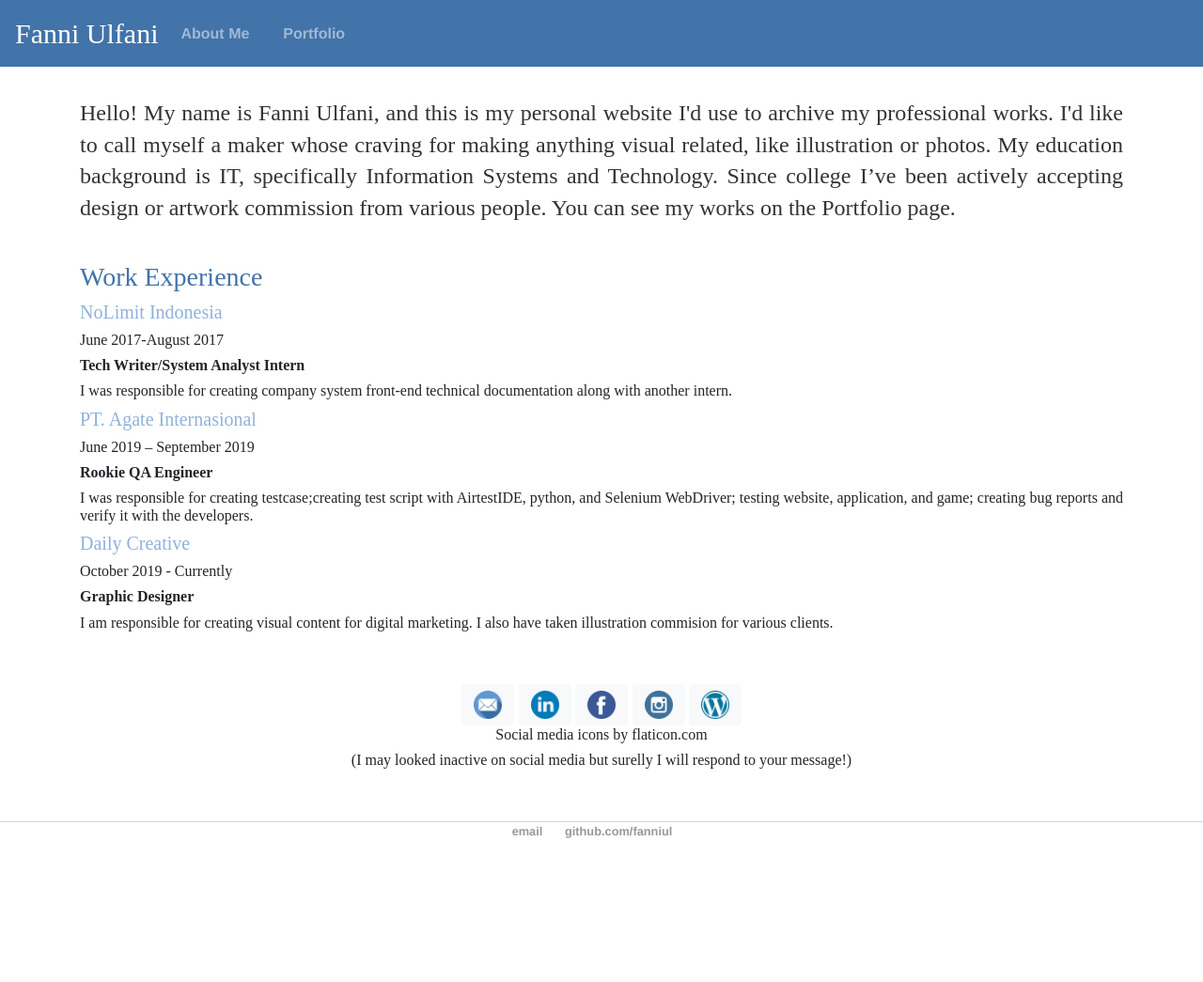
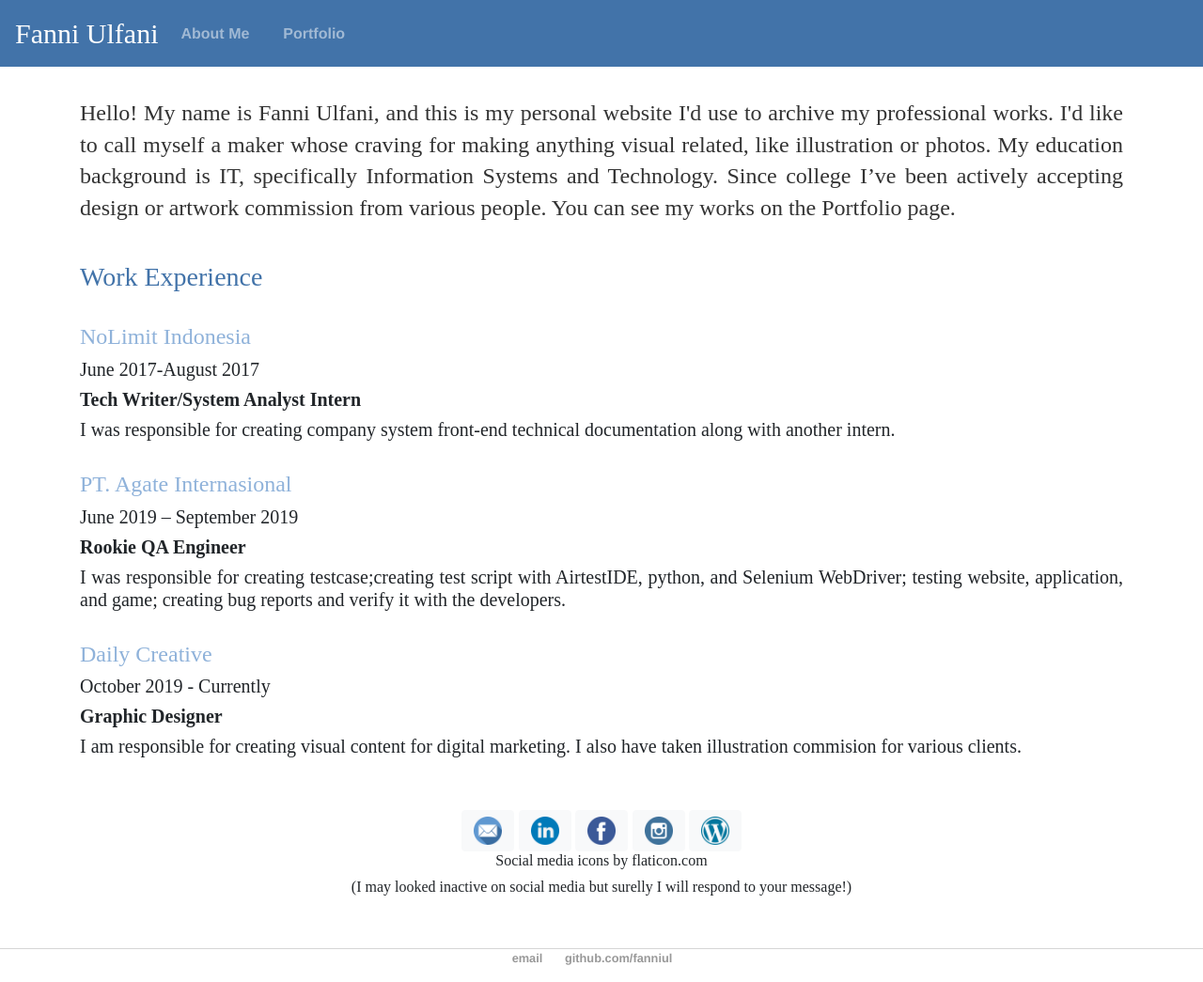
Before and after one commit to fanniul/fanniul.github.io, a Jekyll site: the page built from about/index.html, in a window 1280 px wide and 1045 px high. Shown: the whole window at 94% size. Built offline with Jekyll 4.4.1, drawn with Linux system fonts in a browser that asks for light colours; comment, search, counter and statistics services are not loaded.

Commit message:
Update index.html

```diff
--- a/about/index.html
+++ b/about/index.html
@@ -17,25 +17,28 @@
 	<br>
 	<div>
 		<h3 class="text-justify" style="font-family: Montserrat;color:#4273a9;"> Work Experience </h3>
+		<br>
 		<div>
-			<h5 class="text-justify" style="font-family: Montserrat;color:#8fb2da;"> NoLimit Indonesia </h5>
-			<h6 class="text-justify" style="font-family: Raleway;"> June 2017-August 2017 </h6>
-			<h6 class="text-justify font-weight-bold" style="font-family: Raleway;"> Tech Writer/System Analyst Intern </h6>
-			<h6  class="text-justify" style="font-family: Raleway;">  I was responsible for creating company system front-end technical documentation along with another intern. </h6>
+			<h4 class="text-justify" style="font-family: Montserrat;color:#8fb2da;"> NoLimit Indonesia </h4>
+			<h5 class="text-justify" style="font-family: Raleway;"> June 2017-August 2017 </h5>
+			<h5 class="text-justify font-weight-bold" style="font-family: Raleway;"> Tech Writer/System Analyst Intern </h5>
+			<h5  class="text-justify" style="font-family: Raleway;">  I was responsible for creating company system front-end technical documentation along with another intern. </h5>
 		</div>
+		<br>
 		<div>
-			<h5 class="text-justify" style="font-family: Montserrat;color:#8fb2da;"> PT. Agate Internasional </h5>
-			<h6 class="text-justify" style="font-family: Raleway;"> June 2019 – September 2019 </h6>
-			<h6 class="text-justify font-weight-bold" style="font-family: Raleway;"> Rookie QA Engineer </h6>
-			<h6  class="text-justify" style="font-family: Raleway;">  I was responsible for creating testcase;creating test script with AirtestIDE, python, and Selenium WebDriver;
-			testing website, application, and game; creating bug reports and verify it with the developers. </h6>
+			<h4 class="text-justify" style="font-family: Montserrat;color:#8fb2da;"> PT. Agate Internasional </h4>
+			<h5 class="text-justify" style="font-family: Raleway;"> June 2019 – September 2019 </h5>
+			<h5 class="text-justify font-weight-bold" style="font-family: Raleway;"> Rookie QA Engineer </h5>
+			<h5  class="text-justify" style="font-family: Raleway;">  I was responsible for creating testcase;creating test script with AirtestIDE, python, and Selenium WebDriver;
+			testing website, application, and game; creating bug reports and verify it with the developers. </h5>
 		</div>
+		<br>
 		<div>
-			<h5 class="text-justify" style="font-family: Montserrat;color:#8fb2da;"> Daily Creative </h5>
-			<h6 class="text-justify" style="font-family: Raleway;"> October 2019 - Currently </h6>
-			<h6 class="text-justify font-weight-bold" style="font-family: Raleway;"> Graphic Designer </h6>
-			<h6  class="text-justify" style="font-family: Raleway;"> I am responsible for creating visual content for digital marketing.
-			I also have taken illustration commision for various clients. </h6>
+			<h4 class="text-justify" style="font-family: Montserrat;color:#8fb2da;"> Daily Creative </h4>
+			<h5 class="text-justify" style="font-family: Raleway;"> October 2019 - Currently </h5>
+			<h5 class="text-justify font-weight-bold" style="font-family: Raleway;"> Graphic Designer </h5>
+			<h5  class="text-justify" style="font-family: Raleway;"> I am responsible for creating visual content for digital marketing.
+			I also have taken illustration commision for various clients. </h5>
 		</div>
 	</div>
 	<br>
```
